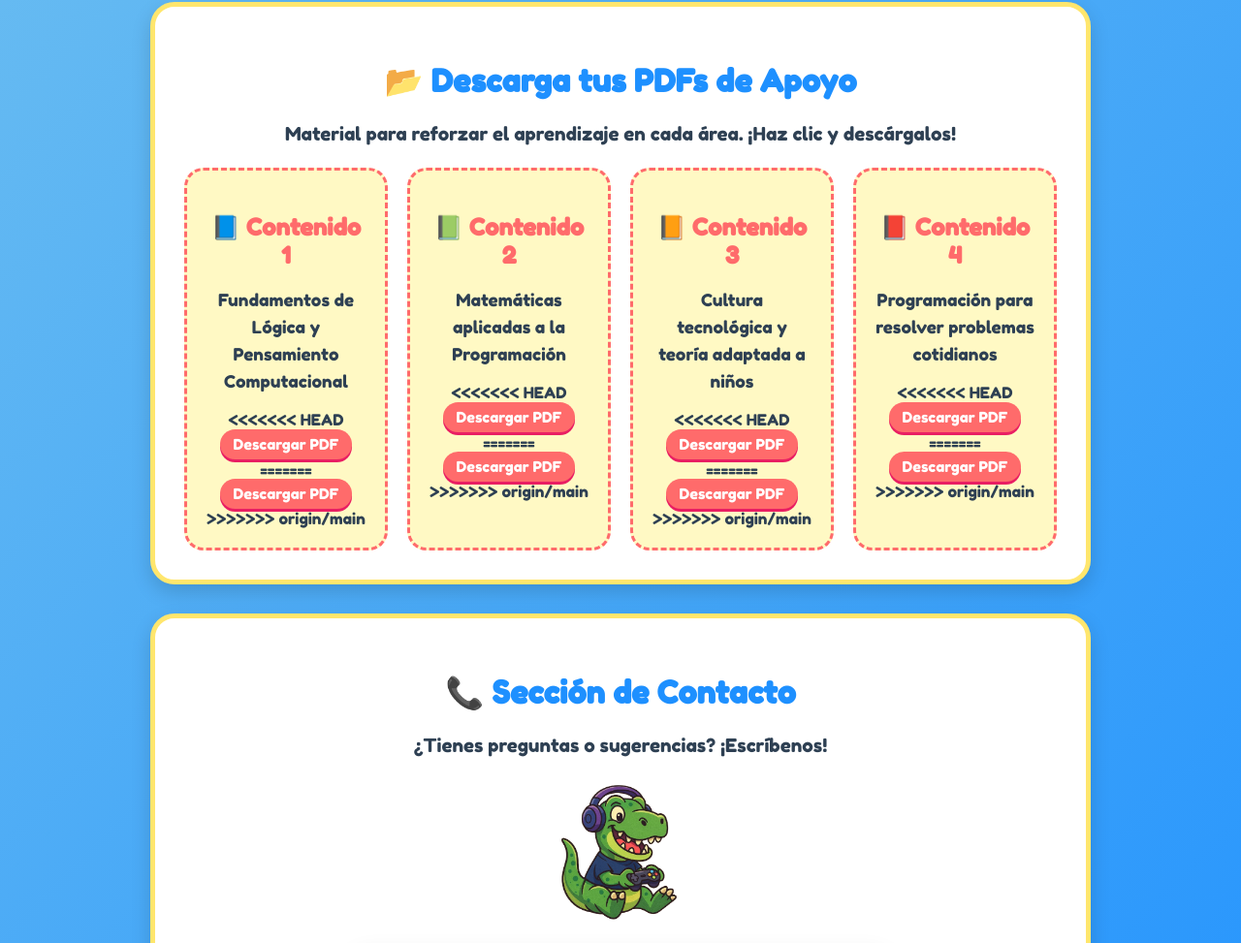
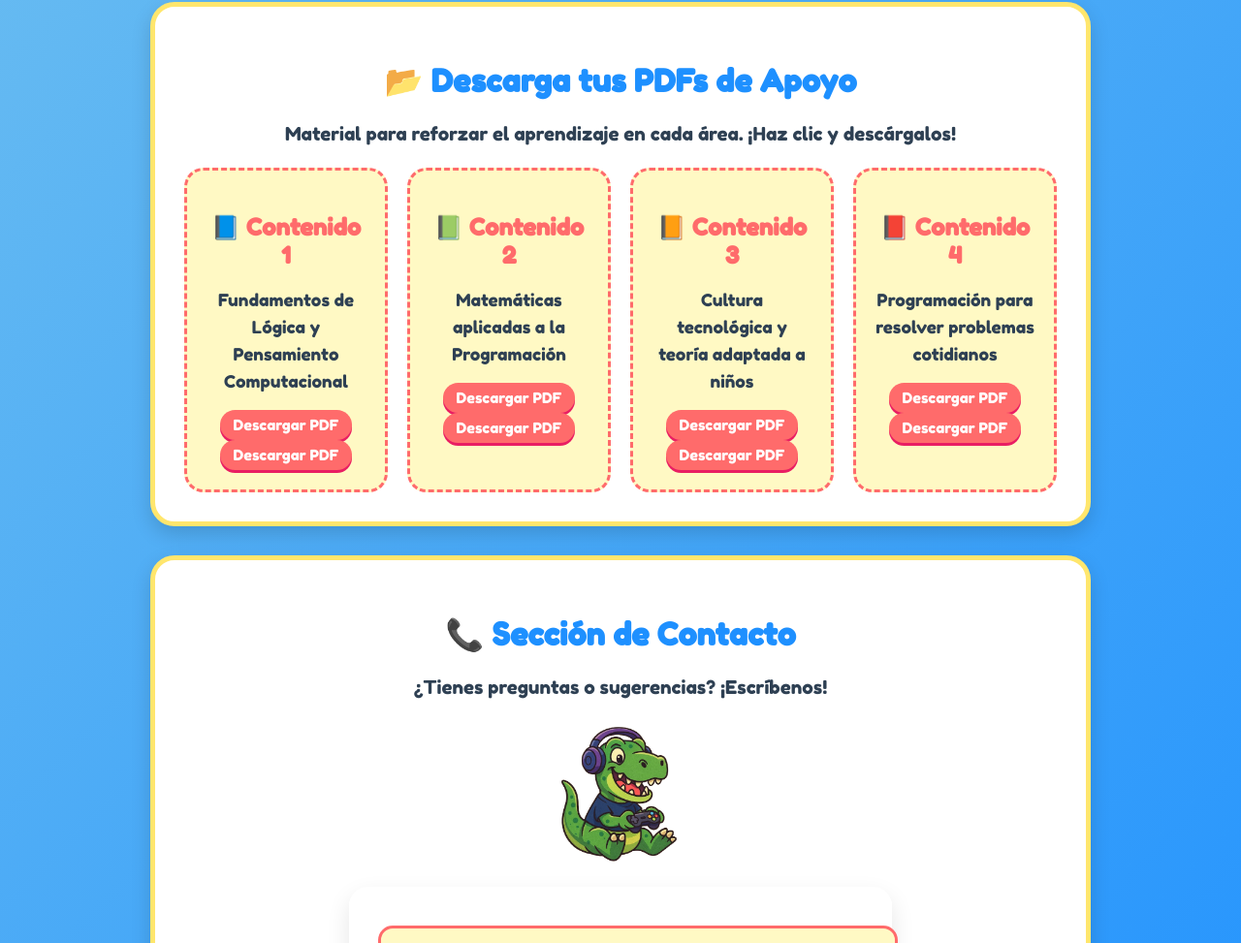
Before and after one commit to anaperezzz/Protipo-Emprendimiento, a plain HTML site: page Padres-Profes/padres-profes.html in a window 1280 px wide. Shown: the part 1311-2284 px from the top of the page at 97% size. Drawn offline with Linux system fonts and the light colour scheme.

Commit message:
eliminar errores

```diff
--- a/Padres-Profes/padres-profes.html
+++ b/Padres-Profes/padres-profes.html
@@ -273,41 +273,28 @@ audio { display: none; }
         <div class="pdf-card">
           <h3>📘 Contenido 1</h3>
           <p>Fundamentos de Lógica y Pensamiento Computacional</p>
-<<<<<<< HEAD
           <a href="guia_didactica_secuencias.pdf" download>Descargar PDF</a>
-=======
           <a href="pdfs/area1.pdf" download>Descargar PDF</a>
->>>>>>> origin/main
         </div>
-
         <div class="pdf-card">
           <h3>📗 Contenido 2</h3>
           <p>Matemáticas aplicadas a la Programación</p>
-<<<<<<< HEAD
           <a href="guia_profesional_math_programming.pdf" download>Descargar PDF</a>
-=======
           <a href="pdfs/area2.pdf" download>Descargar PDF</a>
->>>>>>> origin/main
         </div>
 
         <div class="pdf-card">
           <h3>📙 Contenido 3</h3>
           <p>Cultura tecnológica y teoría adaptada a niños</p>
-<<<<<<< HEAD
           <a href="guia_juego_memoria_colores.pdf" download>Descargar PDF</a>
-=======
           <a href="pdfs/area3.pdf" download>Descargar PDF</a>
->>>>>>> origin/main
         </div>
 
         <div class="pdf-card">
           <h3>📕 Contenido 4</h3>
           <p>Programación para resolver problemas cotidianos</p>
-<<<<<<< HEAD
           <a href="guia_comparadores_docentes.pdf" download>Descargar PDF</a>
-=======
           <a href="pdfs/area4.pdf" download>Descargar PDF</a>
->>>>>>> origin/main
         </div>
       </div>
     </section>
```
Also changed, not shown: Área 3-Matemáticas Aplicadas a la Programación/prototipo.html (+0 -3 lines).
